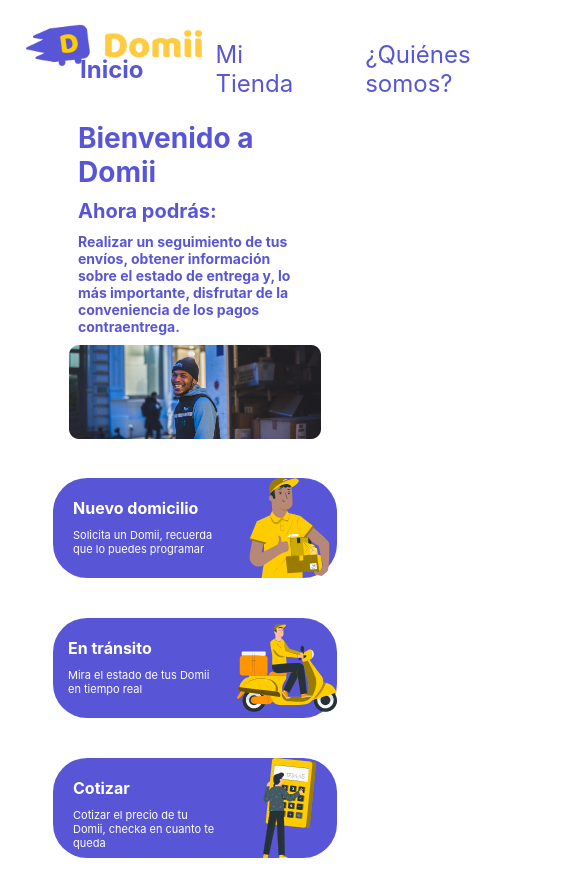
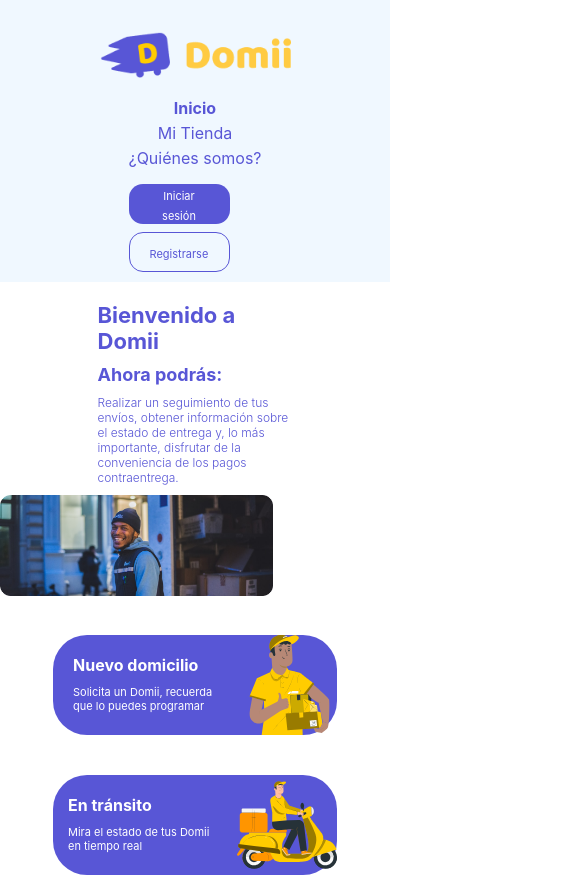
Before and after one commit to andresca33/domii-39385, a plain HTML site: page index.html in a window 390 px wide. Shown: the top 881 px of the page, 585 px wide, since content can reach past the window. Drawn offline with Linux system fonts and the light colour scheme; a web font is replaced by a local one.

Commit message:
responsive navbar, primera pag index

```diff
--- a/css/style.css
+++ b/css/style.css
@@ -26,6 +26,10 @@
 .encabezado{
     width: 100%;
     height: 111px;
+    display: flex;
+    align-items: center;
+    justify-content: space-between;
+    background-color: aliceblue;
 }
 
 .logo{
@@ -34,56 +38,40 @@
 
 /* Navbar */
 
-
-
-.navbar ul{
+.nav-list{
     display: flex;
-    flex-direction: row;
     gap: 72px;
-    justify-content: space-evenly;
-    align-items: center;
-    position: absolute;
     font-size: 24px;
-    left: 516px;
-    top: 40px;
-}
-
-.nav-links{
-    display: inline-block;
 }
 
 
-/* Botones */
+/* Botones Inicio/Registro*/
+
+.botones{
+    display: flex;
+    align-items:center ;
+    justify-content: space-between;
+    gap: 1rem;
+    padding-right: 2rem;
+}
 
 .boton-inicio{
-    display: flex;
-    justify-content: center;
-    align-items: center;
     padding: 14px 20px;
-    gap: 10px;
-    position: absolute;
     width: 145px;
     height: 50px;
-    left: 1095px;
-    top: 27px;
     color: white;
     background: #5856D6;
     border-radius: 14px;
+    text-align: center;
 }
 
 .boton-registro{
-    display: flex;
-    justify-content: center;
-    align-items: center;
     padding: 14px 20px;
-    gap: 10px;
-    position: absolute;
     width: 126px;
     height: 50px;
-    left: 1260px;
-    top: 27px;
     border: 1px solid #5856D6;
     border-radius: 14px;
+    text-align: center;
 }
 
 .boton-inicio a{
@@ -185,7 +173,7 @@
 
 .titulo2{
     width: 100%;
-    height: 108px;
+    height: auto;
     background-color: #5856D6;
     color: white;
     font-size: 35px;
@@ -193,14 +181,14 @@
 }
 
 .titulo2 h2{
-    padding-top: 20px;
+    padding: 30px;
 }
 
 .ventajas{
     background-color: #5856D6;
     color: white;
     width: 100%;
-    height: 411px;
+    height: auto;
     display: flex;
     flex-direction: column;
     justify-content: space-between;
@@ -327,12 +315,12 @@
     background-color: #5856D6;
     display: flex;
     color: white;
-    justify-content: center;
+    justify-content: space-around;
 }
 
 
 .escanea{
-    width: 428px;
+    width: 50%px;
     height: 132px;
     display: flex;
     gap: 26px;
@@ -345,7 +333,7 @@
 }
 
 .descarga{
-    width: 428px;
+    width: 50%px;
     height: 132px;
     display: flex;
     gap: 26px;
@@ -489,6 +477,8 @@
     width: 690px;
     height: 602px;
     border-radius: 30px;
+    margin-left: 40px;
+
  }
 
  .inicioGoogle{
@@ -853,25 +843,102 @@
     text-align: center;
     font-weight: bold;
 }
+
+.navbar-nav a{
+    color: #5856D6;
+    font-size: 25px;
+    text-align: center;
+}
+
+.navbar-nav{
+    margin-left: 200px;
+    gap: 50px;
+}
+
+.texto1 p{
+    margin:50px 100px 50px 100px;
+    font-size: 20px;
+}
+
 @media (max-width:900px){
     .banner-text{
-        width: 60%;
+        width: 50%;
+        margin: 20px;
+        padding-top: 10px;
+    }
+    .banner-text h1{
+        font-size: 30px;
+        margin-bottom: 10px;
+    }
+    .banner-text h4{
+        font-size: 16px;
+        font-weight: 500;
     }
     .banner-img img{
         width: 400px;
     }
+    .nav-list{
+        font-size: 18px;
+        gap: 30px;
+        margin-left: auto;
+    }
+    .titulo2 h2{
+        font-size: 28px;
+        padding: ;
+    }
+    .titulo3 h2{
+        font-size: 28px;
+    }
+    .cuadros{
+        gap: 10px;
+    }
+    .escanea,
+    .descarga {
+        gap: 10px;
+    }
+    .ventajas1,.ventajas2,.ventajas3{
+        width: 80%;
+        margin: 1rem;
+    }
+    .ventajas{
+        margin-bottom: ;
+    }
+    .info{
+        margin: 53px 41px 59px 30px;
+    }
+    .botones{
+        flex-direction: column;
+        gap: 0.5rem;
+        margin-bottom: 10px;
+
+    }
+
+    .boton-inicio{
+        width: 120px;
+        height: 40px;
+    }
+
+    .boton-registro{
+        width: 120px;
+        height: 40px;
+    }
+
+    .boton-inicio ul li a{
+        font-size: 13px;
+    }
+    .boton-registro ul li a{
+        font-size: 13px;
+    }
+}
+
+
+@media (max-width:990px){
 
 }
 
-.carousel-inner{
-    height: 100vh;
-}
-
-
 @media (max-width:744px){
-
     .banner-text h1{
-        font-size: 28px;
+        font-size: 22px;
         margin-bottom: 10px;
     }
     .container{
@@ -879,41 +946,33 @@
         margin-bottom: 15px;
     }
 
+    .nav-list{
+        flex-direction:column;
+        gap: 5px;
+        font-size: 16px;
+        padding: 1rem;
+    }
+
     .banner-text h3{
-        font-size: 20px;
+        font-size: 18px;
     }
 
     .banner-text h4{
-        font-size: 14px;
+        font-size: 12px;
+        font-weight: 300;
     }
-    .banner-img img{
-        width: 252px;
+
+    .logo{
         height: auto;
-    }
-    .logo{
-        width: 178px;
-        height: 46px;
-    }
-    .navbar ul{
-        left: 80px;
-        top: 40px;
     }
 
     .titulo2{
         font-size: 20px;
         margin-top: 10px;
     }
-    .ventajas1{
-        width: 653px;
-        height: 108px;
-    }
-    .ventajas2{
-        width: 653px;
-        height: 108px;
-    }
-    .ventajas3{
-        width: 653px;
-        height: 108px;
+    .ventajas1,.ventajas2,.ventajas3{
+        width: 80%;
+        margin: 1rem;
     }
     .cuadros h4{
         margin: 5px 80px 5px 16px;
@@ -948,17 +1007,97 @@
     .info{
         margin: 53px 41px 59px 30px;
     }
+    .texto1 p{
+        margin:30px 50px 30px 50px;
+        font-size: 16px;
+    }
+    .somos-domii h2{
+        font-size: 40px;
+    }
+    .botones div{
+        display: flex;
+        align-items: center;
+    }
+}
+
+@media (max-width:596px){
+    .encabezado{
+        flex-direction: column;
+        height: auto;
+        align-items: center;
+    }
+
+    .nav-list{
+        align-items: center;
+    }
+    .boton-inicio{
+        width: 101px;
+        height: 40px;
+    }
+
+    .boton-registro{
+        width: 101px;
+        height: 40px;
+    }
+    .boton-inicio ul li a{
+        font-size: 11px;
+
+    }
+    .boton-registro ul li a{
+        font-size: 11px;
+    }
+    .logo{
+        margin: 0;
+    }
+
 }
 
 @media (max-width: 393px){
+    /* .encabezado{
+        flex-direction: column;
+        height: auto;
+        align-items: center;
+        gap: 0.5rem;
+    }
+
+    .nav-list{
+        align-items: center;
+    }
+    .boton-inicio{
+        width: 101px;
+        height: 40px;
+    }
+
+    .boton-registro{
+        width: 101px;
+        height: 40px;
+    }
+    .boton-inicio ul li a{
+        font-size: 11px;
+
+    }
+    .boton-registro ul li a{
+        font-size: 11px;
+    } */
+
     .banner{
-        display: flex;
         flex-direction: column;
+        align-items: center;
     }
     .banner-text{
         margin-bottom: 10px;
         margin-top: 10px;
     }
+    .logo{
+        height: 50px;
+        width: auto;
+        margin: 1rem;
+    }
+    .banner-img img{
+        width: 70%;
+    }
+
+
     .card{
         height: 100px;
         width: 284px;
@@ -1051,8 +1190,12 @@
         display: flex;
         flex-direction: column;
     }
-
-
-
+    .texto1 p{
+        margin:20px 30px 20px 30px;
+        font-size: 14px;
+    }
+    .somos-domii h2{
+        font-size: 20px;
+    }
 
 }
--- a/index.html
+++ b/index.html
@@ -7,6 +7,7 @@
     <meta name="viewport" content="width=device-width, initial-scale=1.0">
     <title>Domii</title>
     <link rel="stylesheet" href="./css/style.css">
+
 </head>
 
 <body>
@@ -14,14 +15,17 @@
 
     <header>
         <section class="encabezado">
+            <div class="logo">
             <a href="./index.html"><img class="logo" src="./assets/img/logo1.png" alt="logoDomii"></a>
+            </div>
             <nav class="navbar">
-                <ul class="nav-links">
-                    <li class="nav-inicio"><a href="./index.html"><strong>Inicio</strong></a></li>
+                <ul class="nav-list">
+                    <li><a href="./index.html"><strong>Inicio</strong></a></li>
                     <li><a href="./pages/mitienda.html">Mi Tienda</a></li>
                     <li><a href="./pages/quienesomos.html">¿Quiénes somos?</a></li>
                 </ul>
             </nav>
+            <!-- Botones inicio/registro -->
             <section class="botones">
             <div class="boton-inicio">
                 <ul>
@@ -197,8 +201,6 @@
 
     </footer>
 
-
-
 </body>
 
 </html>
```
Also changed, not shown: pages/historial.html (+5 -2 lines), pages/mitienda.html (+6 -3 lines), pages/quienesomos.html (+31 -7 lines), pages/registro.html (+5 -2 lines), 1 other file.
